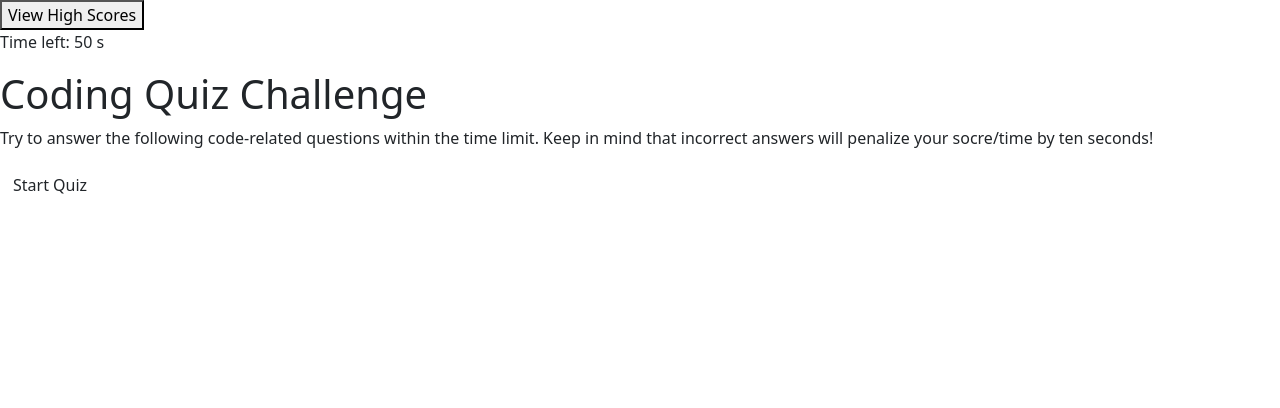
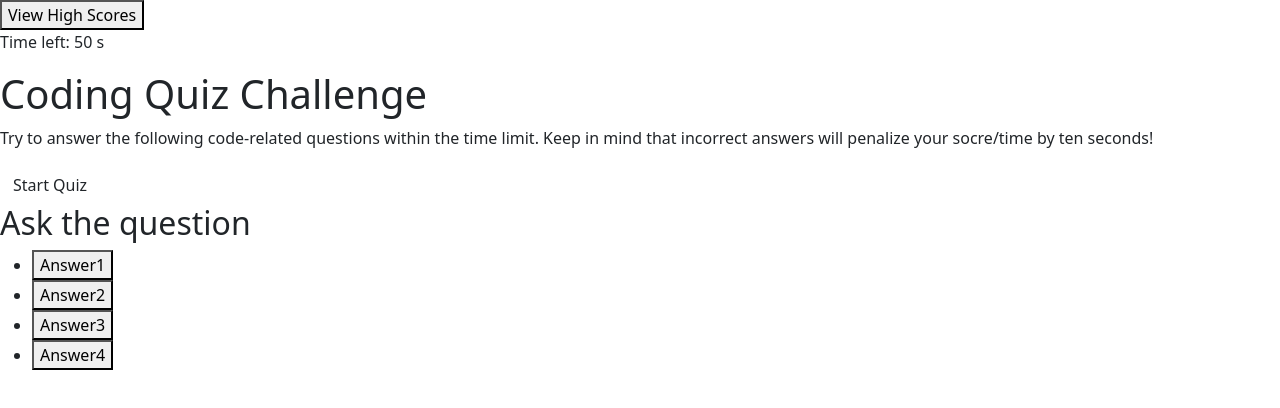
Before and after one commit to jchoi10/quest_select, a plain HTML site: page index.html in a window 1280 px wide. Drawn offline with nearby package versions, Linux system fonts and the light colour scheme.

Commit message:
question page html

```diff
--- a/index.html
+++ b/index.html
@@ -33,11 +33,17 @@
 
             <section class="questionPage" id="questionPage">
                 <div>
-                    <h2></h2>
+                    <h2 class="actualProblem" id="actualProblem">Ask the question</h2>
+                    <ul>
+                        <li><button class="answerBtn" id="answerBtn1" value="a">Answer1</button></li>
+                        <li><button class="answerBtn" id="answerBtn2" value="b">Answer2</button></li>
+                        <li><button class="answerBtn" id="answerBtn3" value="c">Answer3</button></li>
+                        <li><button class="answerBtn" id="answerBtn4" value="d">Answer4</button></li>
+                    </ul>
                 </div>
-
             </section>
         </div>
+
     </main>
 </body>
 </html>
```
